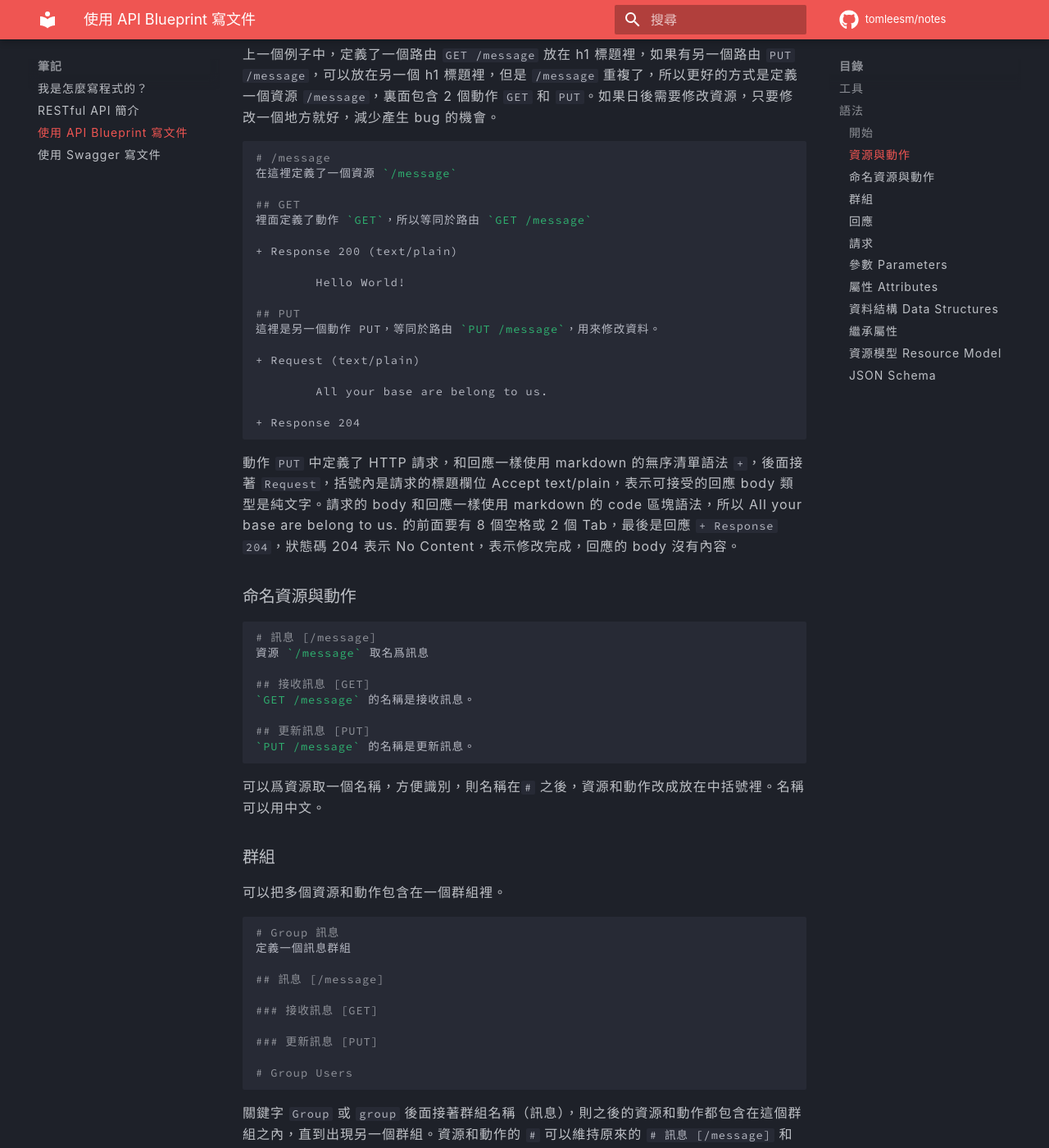
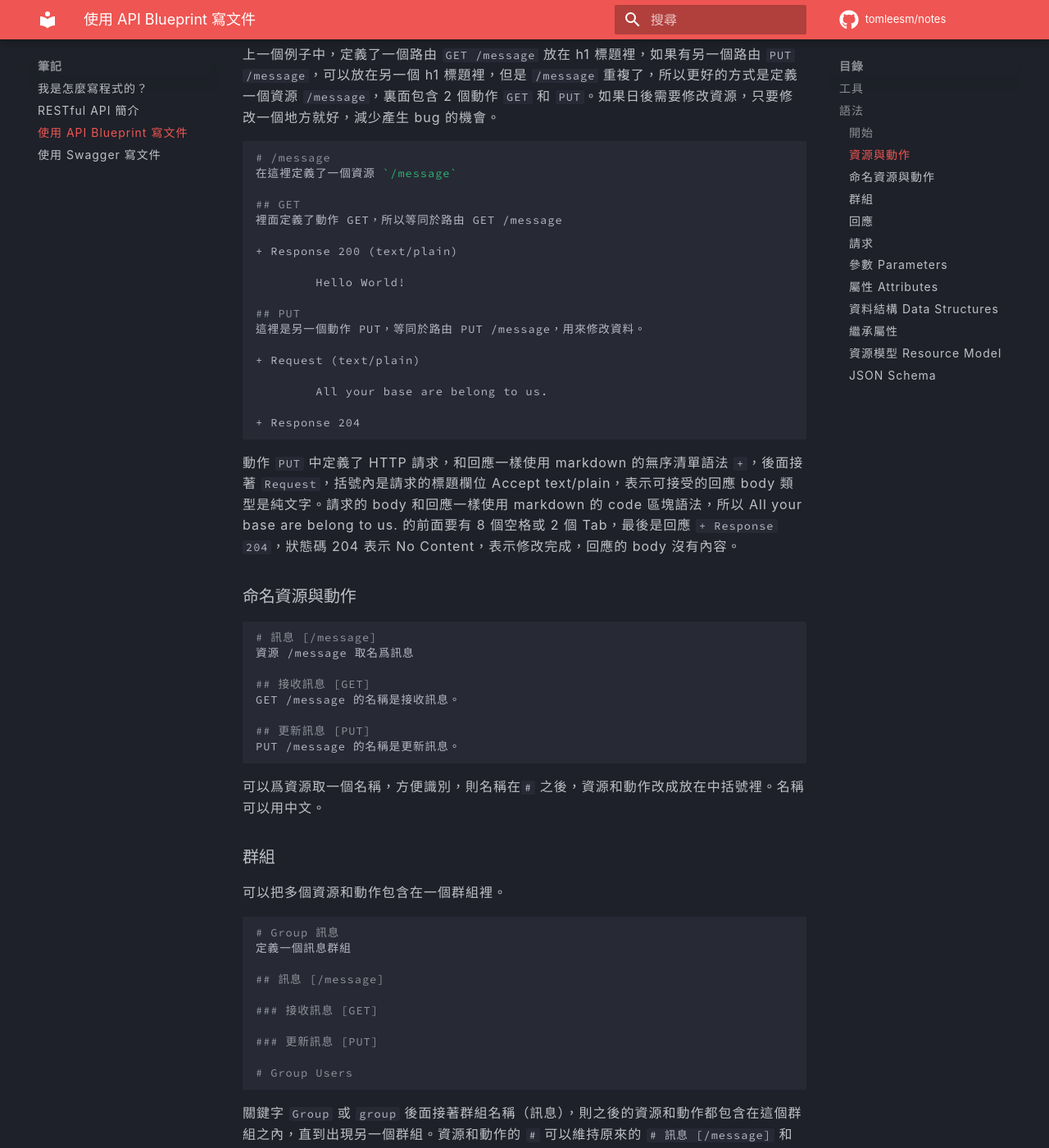
Before and after one commit to tomleesm/notes, an MkDocs documentation site: the page built from docs/api-blueprint.md, in a window 1280 px wide and 1400 px high, scrolled down 1417 px. Shown: the whole window at 82% size. Built offline with MkDocs 1.6.1 and Material for MkDocs 9.7.7, drawn with Linux system fonts in a browser that asks for light colours; comment, search, counter and statistics services are not loaded; some of the changed text lies outside the part shown.

````diff
--- a/docs/api-blueprint.md
+++ b/docs/api-blueprint.md
@@ -52,14 +52,14 @@ in the next installment -
 在這裡定義了一個資源 `/message`
 
 ## GET
-裡面定義了動作 `GET`，所以等同於路由 `GET /message`
+裡面定義了動作 GET，所以等同於路由 GET /message
 
 + Response 200 (text/plain)
 
         Hello World!
 
 ## PUT
-這裡是另一個動作 PUT，等同於路由 `PUT /message`，用來修改資料。
+這裡是另一個動作 PUT，等同於路由 PUT /message，用來修改資料。
 
 + Request (text/plain)
 
@@ -74,13 +74,13 @@ in the next installment -
 
 ``` markdown
 # 訊息 [/message]
-資源 `/message` 取名爲訊息
+資源 /message 取名爲訊息
 
 ## 接收訊息 [GET]
-`GET /message` 的名稱是接收訊息。
+GET /message 的名稱是接收訊息。
 
 ## 更新訊息 [PUT]
-`PUT /message` 的名稱是更新訊息。
+PUT /message 的名稱是更新訊息。
 ```
 可以爲資源取一個名稱，方便識別，則名稱在`#` 之後，資源和動作改成放在中括號裡。名稱可以用中文。
 
@@ -424,7 +424,7 @@ in the next installment -
 
 + Model (application/vnd.siren+json)
 
-    一個 `application/vnd.siren+json` 訊息資源範例
+    一個 application/vnd.siren+json 訊息資源範例
 
     + Headers
 
````
